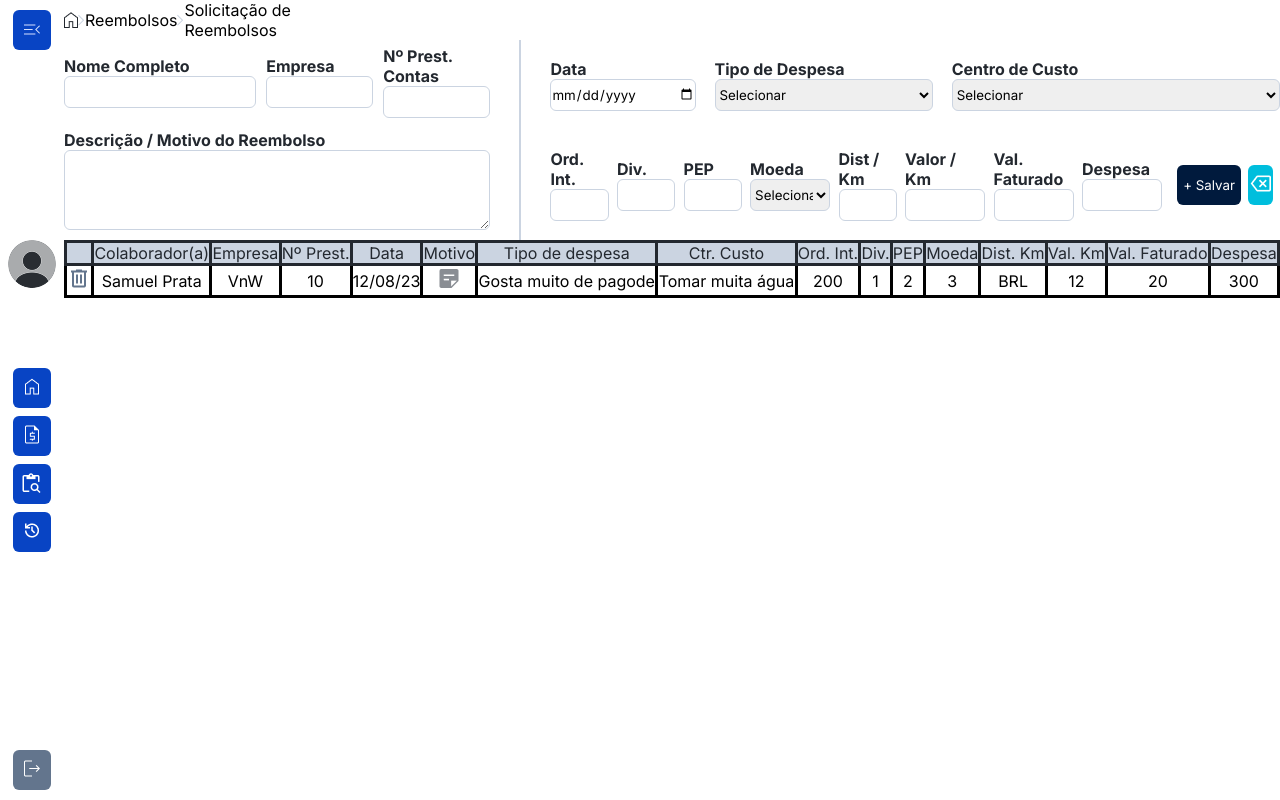
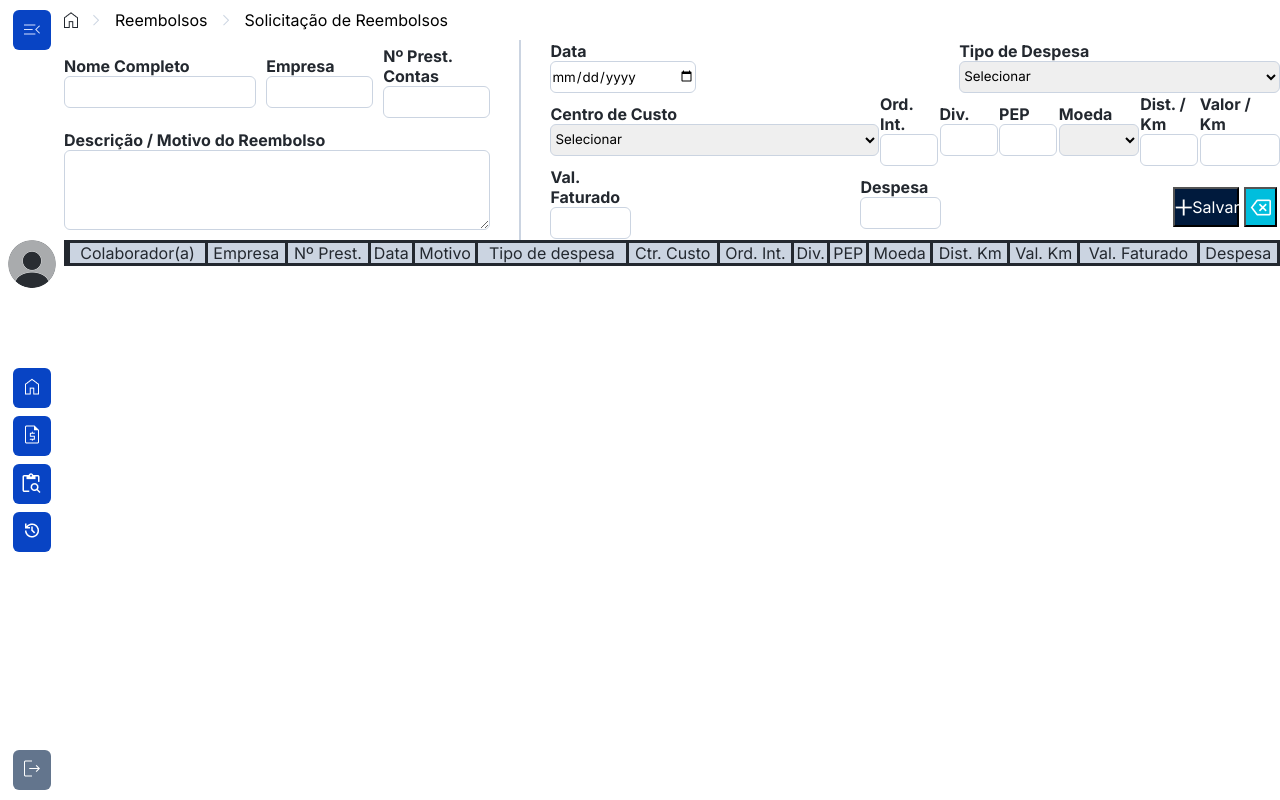
Before and after one commit to thayssa-souza/sispar-fork, a React (Vite) app: page /solicitacao in a window 1280 px wide. Built offline with nearby package versions, Linux system fonts and the light colour scheme.

Commit message:
Atualizações solicitações

```diff
--- a/src/components/navbar/NavBar.jsx
+++ b/src/components/navbar/NavBar.jsx
@@ -13,7 +13,7 @@ function NavBar() {
 
   return (
     <nav className={styles.navBarEstilo}>
-      <button>
+      <button className={styles.buttonNavBar}>
         <img src={Fechar} alt="Botão abrir e fechar" />
       </button>
 
@@ -21,7 +21,7 @@ function NavBar() {
         <img src={Perfil} alt="Foto do perfil" />
 
         <div>
-          <button
+          <button className={styles.buttonNavBar}
             onClick={() => {
               navigate("/reembolsos");
             }}
@@ -29,21 +29,21 @@ function NavBar() {
             <img src={Home} alt="Botão Home" />
           </button>
 
-          <button onClick={()=>{navigate("/solicitacao")}}>
+          <button onClick={()=>{navigate("/solicitacao")}}  className={styles.buttonNavBar}>
             <img src={Reembolso} alt="Botão Reembolso" />
           </button>
 
-          <button onClick={()=>{navigate("/reembolsos")}}>
+          <button onClick={()=>{navigate("/reembolsos")}}  className={styles.buttonNavBar}>
             <img src={Pesquisa} alt="Botão Pesquisa" />
           </button>
 
-          <button onClick={()=>{navigate("/solicitacao")}}>
+          <button onClick={()=>{navigate("/solicitacao")}}  className={styles.buttonNavBar}>
             <img src={Historico} alt="Botão histórico" />
           </button>
         </div>
       </section>
 
-      <button className={styles.buttonSair}  onClick={()=>{navigate("/")}}>
+      <button className={styles.buttonSair}  onClick={()=>{navigate("/")}} >
         <img src={Sair} alt="Botão sair" />
       </button>
     </nav>
--- a/src/components/navbar/NavBar.module.scss
+++ b/src/components/navbar/NavBar.module.scss
@@ -1,5 +1,5 @@
 .navBarEstilo {
- //border: solid;
+  //border: solid;
   height: 100vh;
   width: 5vw;
   display: flex;
@@ -10,7 +10,7 @@
 
   section {
     width: 100%;
-   // border: solid red;
+    // border: solid red;
     display: flex;
     flex-direction: column;
     height: 40vh;
@@ -29,13 +29,18 @@
   }
 }
 
-button {
+.buttonNavBar {
   background-color: #0844c4;
   width: 3vw;
   height: 5vh;
   border-radius: 6px;
   border: none;
 }
+
 .buttonSair {
   background-color: #63758d;
+  width: 3vw;
+  height: 5vh;
+  border-radius: 6px;
+  border: none;
 }
--- a/src/components/reembolsos/Reembolsos.module.scss
+++ b/src/components/reembolsos/Reembolsos.module.scss
@@ -1,4 +1,4 @@
-.body{
+.body {
   display: flex;
 }
 
@@ -7,8 +7,9 @@ header {
   justify-content: space-between;
   align-items: center;
   //border: solid red;
-  width: 8vw;
   height: 5vh;
+  width: 15vw;
+
   p {
     font-size: 1rem;
   }
@@ -21,14 +22,14 @@ header {
   flex-direction: column;
   justify-content: center;
   padding-left: 10rem;
-  h1{
+  h1 {
     font-size: 2rem;
     font-weight: 700;
   }
 }
 
 .containerCards {
- // border: solid blue;
+  // border: solid blue;
   display: flex;
   justify-content: space-between;
   width: 70%;
@@ -41,21 +42,20 @@ header {
   flex-direction: column;
   justify-content: center;
   align-items: center;
-  border: solid #CBD4E1;
+  border: solid #cbd4e1;
   border-radius: 6px;
-margin-top: 1rem;
+  margin-top: 1rem;
 }
 
 .containerDados {
-    border: solid #CBD4E1;
-    width: 70%;
+  border: solid #cbd4e1;
+  width: 70%;
   height: 10vh;
   display: flex;
   justify-content: space-evenly;
   align-items: center;
-border-radius: 6px;
-margin-top: 1rem;
-
+  border-radius: 6px;
+  margin-top: 1rem;
 
   div {
     display: flex;
@@ -92,11 +92,11 @@ margin-top: 1rem;
 }
 
 .containerSistema {
- //border: solid green;
-  width: 14%;
+//  border: solid green;
+  width: 15vw;
+  height: 10vh;
   display: flex;
-  justify-content: space-between;
+  justify-content: space-evenly;
   margin-top: 1rem;
   align-items: center;
-
 }
--- a/src/components/solicitacao/Solicitacao.jsx
+++ b/src/components/solicitacao/Solicitacao.jsx
@@ -1,11 +1,71 @@
+import { useState } from "react";
 import NavBar from "../navbar/NavBar.jsx";
 import styles from "./Solicitacao.module.scss";
 import Home from "../../assets/Dashboard/home header.png";
 import Seta from "../../assets/Dashboard/Vector.png";
+import Salvar from "../../assets/Solicitacao/+.png";
 import Deletar from "../../assets/Solicitacao/deletar.png";
 import Lixeira from "../../assets/Solicitacao/lixeira.png";
-import Motivo from "../../assets/Solicitacao/motivo.png"
+import Motivo from "../../assets/Solicitacao/motivo.png";
+
 function Solicitacao() {
+  const [dadosReembolso, setDadosReembolso] = useState({
+    colaborador: "",
+    empresa: "",
+    nPrestacao: "",
+    descricao: "",
+    data: "",
+    motivo: "",
+    tipoReembolso: "",
+    centroCusto: "",
+    ordemInterna: "",
+    divisao: "",
+    pep: "",
+    moeda: "",
+    distanciaKm: "",
+    valorKm: "",
+    valorFaturado: "",
+    despesa: "",
+  });
+
+  const [dados, setDados] = useState([]);
+
+  const handleChange = (e) => {
+    setDadosReembolso({ ...dadosReembolso, [e.target.name]: e.target.value });
+    console.log(e.target.value);
+  };
+
+  const handleSubmit = (e) => {
+    e.preventDefault();
+    setDados([...dados, dadosReembolso]);
+    console.log(dadosReembolso);
+    setDadosReembolso({
+      colaborador: "",
+      empresa: "",
+      nPrestacao: "",
+      descricao: "",
+      data: "",
+      motivo: "",
+      tipoReembolso: "",
+      centroCusto: "",
+      ordemInterna: "",
+      divisao: "",
+      pep: "",
+      moeda: "",
+      distanciaKm: "",
+      valorKm: "",
+      valorFaturado: "",
+      despesa: "",
+    });
+  };
+
+  const handleDelete = (event, index) => {
+    event.preventDefault();
+    event.stopPropagation(); // Impede propagação do clique para elementos pais
+    const updatedDados = dados.filter((_, i) => i !== index);
+    setDados(updatedDados);
+  };
+
   return (
     <div className={styles.layoutSolicitacao}>
       <NavBar />
@@ -20,118 +80,195 @@ function Solicitacao() {
         </header>
 
         <main className={styles.mainSolicitacao}>
-          <form className={styles.formSolicitacao}>
-            <div className={styles.grupo1}>
+        <form onSubmit={handleSubmit} className={styles.formMain}>
+            <div className={styles.formGrupo1}>
               <div className={styles.inputNome}>
-                <label htmlFor="">Nome Completo</label>
-                <input type="text" />
+                <label htmlFor="nome"> Nome Completo</label>
+                <input
+                  value={dadosReembolso.colaborador}
+                  name="colaborador"
+                  onChange={handleChange}
+                  type="text"
+                  id="nome-completo"
+                />
               </div>
 
               <div className={styles.inputEmpresa}>
-                <label htmlFor="">Empresa</label>
-                <input type="text" />
+                <label htmlFor="empresa">Empresa</label>
+                <input
+                  name="empresa"
+                  value={dadosReembolso.empresa}
+                  onChange={handleChange}
+                  type="text"
+                />
               </div>
 
               <div className={styles.inputPrestacao}>
-                <label htmlFor="">Nº Prest. Contas</label>
-                <input type="text" />
+                <label htmlFor="prestacao"> Nº Prest. Contas</label>
+                <input
+                  value={dadosReembolso.nPrestacao}
+                  onChange={handleChange}
+                  type="number"
+                  name="nPrestacao"
+                  id=""
+                />
               </div>
 
               <div className={styles.inputMotivo}>
-                <label htmlFor=""> Descrição / Motivo do Reembolso </label>
-                <textarea name="" id="">
-                  {" "}
-                </textarea>
+                <label htmlFor="motivo">Descrição / Motivo do Reembolso</label>
+
+                <textarea
+                  name="descricao"
+                  value={dadosReembolso.descricao}
+                  onChange={handleChange}
+                  minLength="20"
+                  maxLength="300"
+                />
               </div>
             </div>
 
             <div className={styles.barraVertical}></div>
 
-            <div className={styles.grupo2}>
+            <div className={styles.formGrupo2}>
               <div className={styles.inputData}>
-                <label htmlFor="">Data</label>
-                <input type="date" name="" id="" />
+                <label htmlFor="date"> Data</label>
+                <input
+                  value={dadosReembolso.data}
+                  onChange={handleChange}
+                  type="date"
+                  name="data"
+                  id="data"
+                />
               </div>
 
-              <div className={styles.tipoDeDespesas}>
-                <label htmlFor=""> Tipo de Despesa </label>
+              <div className={styles.selectDespesas}>
+                <label htmlFor="tipoReembolso"> Tipo de Despesa </label>
 
-                <select name="" id="">
-                  <option value="">Selecionar</option>
-                  <option value=""> Alimentação </option>
-                  <option value=""> Combustível</option>
-                  <option value=""> Condução</option>
-                  <option value=""> Estacionamento</option>
-                  <option value=""> Viagem Admin.</option>
-                  <option value=""> Viagem Operacional</option>
-                  <option value=""> Eventos de representação</option>
+                <select
+                  value={dadosReembolso.tipoReembolso}
+                  name="tipoReembolso"
+                  onChange={handleChange}
+                  id="tipoReembolso"
+                >
+                  <option value="selecionar">Selecionar</option>
+                  <option value="alimentacao">Alimentação</option>
+                  <option value="combustivel">Combustível</option>
+                  <option value="conducao">Condução</option>
+                  <option value="estacionamento">Estacionamento</option>
+                  <option value="viagem adm">Viagem admin.</option>
+                  <option value="viagem oper"> Viagem operacional</option>
+                  <option value="eventos">Eventos de representação</option>
                 </select>
               </div>
 
               <div className={styles.centroDeCusto}>
-                <label htmlFor=""> Centro de Custo </label>
+                <label htmlFor="custo">Centro de Custo</label>
+                <select
+                  value={dadosReembolso.centroCusto}
+                  onChange={handleChange}
+                  name="centroCusto"
+                  id="centroCusto"
+                >
+                  <option value="">Selecionar</option>
 
-                <select name="" id="">
-                  <option value=""> Selecionar</option>
-                  <option value="">
+                  <option value="FIN CONTROLES INTERNOS MTZ">
                     1100109002 - FIN CONTROLES INTERNOS MTZ
                   </option>
-                  <option value="">
+                  <option value="FIN VICE-PRESIDENCIA FINANCAS MTZ">
                     1100110002 - FIN VICE-PRESIDENCIA FINANCAS MTZ
                   </option>
-                  <option value="">1100110101 - FIN CONTABILIDADE MTZ</option>
+                  <option value="FIN CONTABILIDADE MTZ">
+                    1100110101 - FIN CONTABILIDADE MTZ
+                  </option>
                 </select>
               </div>
 
               <div className={styles.ordem}>
-                <label> Ord. Int.</label>
-                <input type="number" name="" id="" />
+                <label htmlFor="ordemInterna">Ord. Int.</label>
+                <input
+                  value={dadosReembolso.ordemInterna}
+                  name="ordemInterna"
+                  onChange={handleChange}
+                  id="ordemInterna"
+                  type="text"
+                />
               </div>
 
               <div className={styles.divisoes}>
-                <label> Div.</label>
-                <input type="number" name="" id="" />
+                <label htmlFor="divisao">Div.</label>
+                <input type="text" id="divisao"   onChange={handleChange} name="divisao" value={dadosReembolso.divisao}/>
               </div>
 
               <div className={styles.pep}>
-                <label> PEP</label>
-                <input type="number" name="" id="" />
+                <label htmlFor="pep">PEP</label>
+                <input
+                  value={dadosReembolso.pep}
+                  onChange={handleChange}
+                  name="pep"
+                  id="PEP"
+                  type="text"
+                />
               </div>
 
               <div className={styles.moeda}>
-                <label htmlFor=""> Moeda</label>
-                <select name="" id="">
-                  <option value="">Selecionar</option>
-                  <option value="">BRL</option>
-                  <option value="">ARS</option>
-                  <option value="">USD</option>
+                <label htmlFor="moeda">Moeda</label>
+                <select
+                  value={dadosReembolso.moeda}
+                  onChange={handleChange}
+                  name="moeda"
+                  id="coents"
+                >
+                  <option value=""></option>
+                  <option value="brl">BRL</option>
+                  <option value="ars">ARS</option>
+                  <option value="usd">USD</option>
                 </select>
               </div>
 
               <div className={styles.distancia}>
-                <label htmlFor=""> Dist / Km</label>
-                <input type="text" name="" id="" />
+                <label htmlFor="distancia">Dist. / Km</label>
+                <input
+                  value={dadosReembolso.distanciaKm}
+                  name="distanciaKm"
+                  onChange={handleChange}
+                  id="distance-input"
+                  type="text"
+                />
               </div>
 
               <div className={styles.valorKm}>
-                <label> Valor / Km</label>
-                <input type="number" name="" id="" />
+                <label htmlFor="valor">Valor / Km</label>
+                <input
+                  value={dadosReembolso.valorKm}
+                  onChange={handleChange}
+                  name="valorKm"
+                  id="value-km"
+                  type="text"
+                />
               </div>
 
               <div className={styles.valorFaturado}>
-                <label> Val. Faturado</label>
-                <input type="number" name="" id="" />
+                <label htmlFor="faturado"> Val. Faturado </label>
+                <input type="text" id="valorFaturado" name="valorFaturado" value={dadosReembolso.valorFaturado} onChange={handleChange}/>
               </div>
 
               <div className={styles.despesa}>
-                <label> Despesa</label>
-                <input type="number" name="" id="" />
+                <label htmlFor="taxa"> Despesa </label>
+                <input type="text" id="despesa" name="despesa" value={dadosReembolso.despesa} onChange={handleChange}/>
               </div>
 
               <div className={styles.botoes}>
-                <button className={styles.botaoSalvar}> + Salvar</button>
-                <button className={styles.botaoDeletar}>
-                  {" "}
+
+                <button
+                  className={styles.salvar}
+                  type="submit"
+
+                >
+
+                  <img src={Salvar} alt="" /> Salvar
+                </button>
+
+                <button className={styles.deletar} type="button" onClick={() => handleDelete()}>
                   <img src={Deletar} alt="" />
                 </button>
               </div>
@@ -167,24 +304,38 @@ function Solicitacao() {
             </thead>
 
             <tbody>
-              <tr>
-                <td> <img src={Lixeira} alt="ícone da lixeira" /></td>
-                <td>Samuel Prata</td>
-                <td>VnW</td>
-                <td>10</td>
-                <td>12/08/23</td>
-                <td> <img src={Motivo} alt="ícone do motivo" /></td>
-                <td>Gosta muito de pagode </td>
-                <td>Tomar muita água</td>
-                <td>200</td>
-                <td>1</td>
-                <td>2</td>
-                <td>3</td>
-                <td>BRL</td>
-                <td>12</td>
-                <td>20</td>
-                <td>300</td>
-              </tr>
+              {dados.map((item, index) => (
+                <tr key={index}>
+                  <td>
+                    <button onClick={(e) => handleDelete(e, index)}>
+                      <img  className={styles.lixeira} src={Lixeira} alt="Deletar" />
+                    </button>
+                  </td>
+                  <td>{item.colaborador}</td>
+                  <td>{item.empresa}</td>
+                  <td>{item.nPrestacao}</td>
+                  <td>{item.data}</td>
+
+                  <td>
+                    <button>
+                      <img src={Motivo} alt="Motivo" />
+                    </button>
+                  </td>
+
+                  {/* <td>{item.descricao}</td> */}
+
+                  <td>{item.tipoReembolso}</td>
+                  <td>{item.centroCusto}</td>
+                  <td>{item.ordemInterna}</td>
+                  <td>{item.divisao}</td>
+                  <td>{item.pep}</td>
+                  <td>{item.moeda}</td>
+                  <td>{item.distanciaKm}</td>
+                  <td>{item.valorKm}</td>
+                  <td>{item.valorFaturado}</td>
+                  <td>{item.despesa}</td>
+                </tr>
+              ))}
             </tbody>
           </table>
         </main>
--- a/src/components/solicitacao/Solicitacao.module.scss
+++ b/src/components/solicitacao/Solicitacao.module.scss
@@ -8,7 +8,7 @@
 
 .headerSolicitacao {
   //border: solid red;
-  width: 20vw;
+  width: 30vw;
   display: flex;
 }
 
@@ -16,7 +16,7 @@
   width: 100%;
 }
 
-.formSolicitacao {
+.formMain {
   display: flex;
   justify-content: space-between;
 }
@@ -39,7 +39,7 @@ textarea {
 }
 
 //Estilizção do grupo1
-.grupo1 {
+.formGrupo1 {
   width: 35%;
   height: 25vh;
   // border: solid green;
@@ -83,8 +83,8 @@ textarea {
 
 //Estilizção do grupo2
 
-.grupo2 {
-  //border: solid;
+.formGrupo2 {
+  //border: solid green;
   width: 60%;
   height: 25vh;
   display: flex;
@@ -128,38 +128,51 @@ textarea {
   //border: solid red;
   width: 15%;
   display: flex;
-  justify-content: space-evenly;
+  justify-content: space-around;
+  padding-top: 0.5rem;
+  height: 6vh;
 
-  .botaoSalvar {
+  .salvar {
     background-color: #001a3d;
     color: #ffffff;
-    width: 5vw;
+    width: 60%;
+    font-size: 1rem;
+    display: flex;
+    align-items: center;
+    justify-content: space-evenly;
   }
-  .botaoDeletar {
-    width: 2vw;
+  .deletar {
+    width: 30%;
     background-color: #00bedd;
+    display: flex;
+    align-items: center;
+    justify-content: center;
   }
 }
 
 //Estilização da tabela
-table{
+table {
   width: 100%;
   border: solid;
-border-collapse:collapse;
+  border-collapse: collapse;
 }
 
-
 //Cabeçalho
-th{
-
-    background-color: #CBD4E1;
+th {
+  background-color: #cbd4e1;
   font-size: 1rem;
   font-weight: 400;
-    color: #23282F;
+  color: #23282f;
+  font-size: 1rem;
 }
 
-
-th,td{
+th,
+td {
   border: solid;
   text-align: center;
 }
+
+//ÍCONES DA TABELA
+
+.lixeira {
+}
```
Also changed, not shown: vercel.json. Lines whose indentation alone changed are shown as unchanged.
